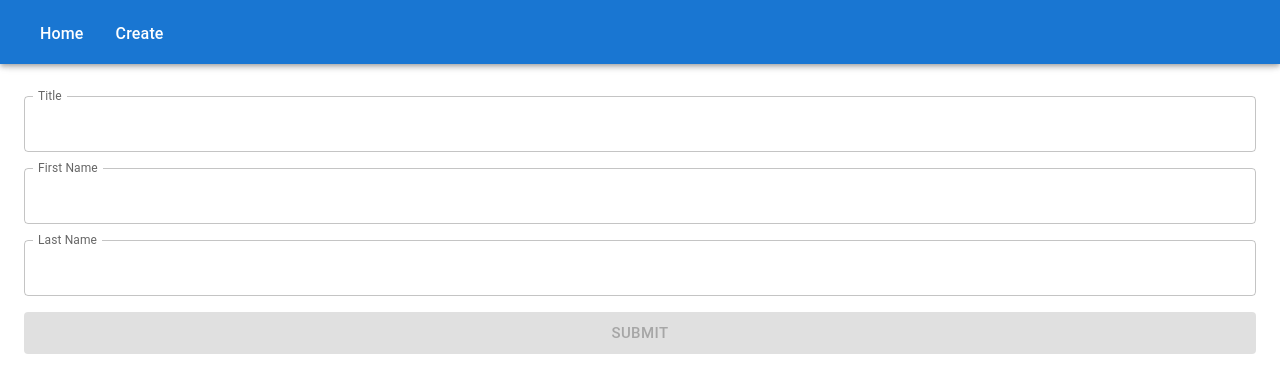
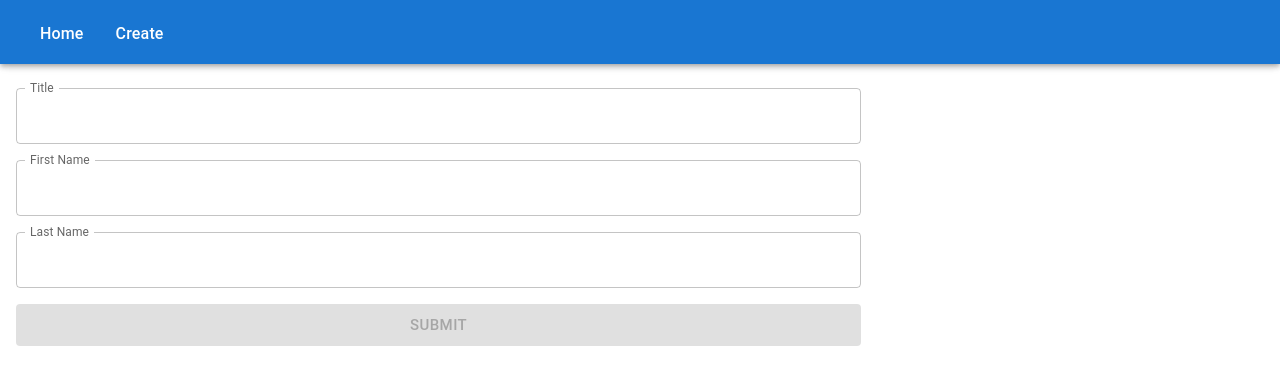
Before and after one commit to iding-ir/mui-react-query, a React (Create React App) app: page /#/edit/1 in a window 1280 px wide. Shown: the top 392 px of the page. Built offline with nearby package versions, Linux system fonts and the light colour scheme; no server answers.

Commit message:
Replace custom styles with JSS

```diff
--- a/src/components/Home/Home.tsx
+++ b/src/components/Home/Home.tsx
@@ -1,17 +1,24 @@
 import Box from "@mui/material/Box";
+import { createStyles, makeStyles, Theme } from "@material-ui/core/styles";
 
 import Items from "../Items/Items";
 
+const useStyles = makeStyles((theme: Theme) =>
+  createStyles({
+    home: {
+      display: "flex",
+      flexDirection: "row",
+      flexWrap: "wrap",
+      width: "100%",
+    },
+  })
+);
+
 const Home = () => {
+  const classes = useStyles();
+
   return (
-    <Box
-      sx={{
-        width: "100%",
-        display: "flex",
-        flexDirection: "row",
-        flexWrap: "wrap",
-      }}
-    >
+    <Box className={classes.home}>
       <Items />
     </Box>
   );
--- a/src/components/Item/Item.tsx
+++ b/src/components/Item/Item.tsx
@@ -20,6 +20,17 @@ const useStyles = makeStyles((theme: Theme) =>
     },
     item: {
       margin: "1rem",
+      display: "flex",
+      flexDirection: "column",
+    },
+    content: {
+      flexGrow: 1,
+    },
+    author: {
+      fontSize: "1rem",
+    },
+    pusher: {
+      width: "100%",
     },
   })
 );
@@ -57,17 +68,15 @@ const Item = ({ item }: Props) => {
       key={id}
       sx={{
         width: { xs: "100%", sm: "calc(50% - 2rem)", md: "calc(25% - 2rem)" },
-        display: "flex",
-        flexDirection: "column",
       }}
     >
-      <CardContent sx={{ flexGrow: 1 }}>
+      <CardContent className={classes.content}>
         <Typography variant="h5" component="div">
           {isLoading ? <LinearProgress className={classes.loader} /> : title}
         </Typography>
 
         <Typography
-          sx={{ fontSize: "1rem" }}
+          className={classes.author}
           color="text.secondary"
           gutterBottom
         >
@@ -87,7 +96,7 @@ const Item = ({ item }: Props) => {
           <Trans i18nKey="Item.edit" />
         </Button>
 
-        <Box sx={{ width: "100%" }} />
+        <Box className={classes.pusher} />
 
         <Button
           color="warning"
--- a/src/components/Layout/Layout.tsx
+++ b/src/components/Layout/Layout.tsx
@@ -15,6 +15,12 @@ const useStyles = makeStyles((theme: Theme) =>
       textDecoration: "none",
       fontSize: "1rem",
     },
+    wrapper: {
+      display: "flex",
+    },
+    main: {
+      padding: "1rem",
+    },
   })
 );
 
@@ -26,7 +32,7 @@ export default function Layout({ children }: Props) {
   const classes = useStyles();
 
   return (
-    <Box sx={{ display: "flex" }}>
+    <Box className={classes.wrapper}>
       <AppBar position="fixed">
         <Toolbar>
           <Typography variant="h6" noWrap component="div">
@@ -43,7 +49,7 @@ export default function Layout({ children }: Props) {
         </Toolbar>
       </AppBar>
 
-      <Box component="main" sx={{ p: 3, width: "100%" }}>
+      <Box component="main" className={classes.main}>
         <Toolbar />
 
         {children}
```
